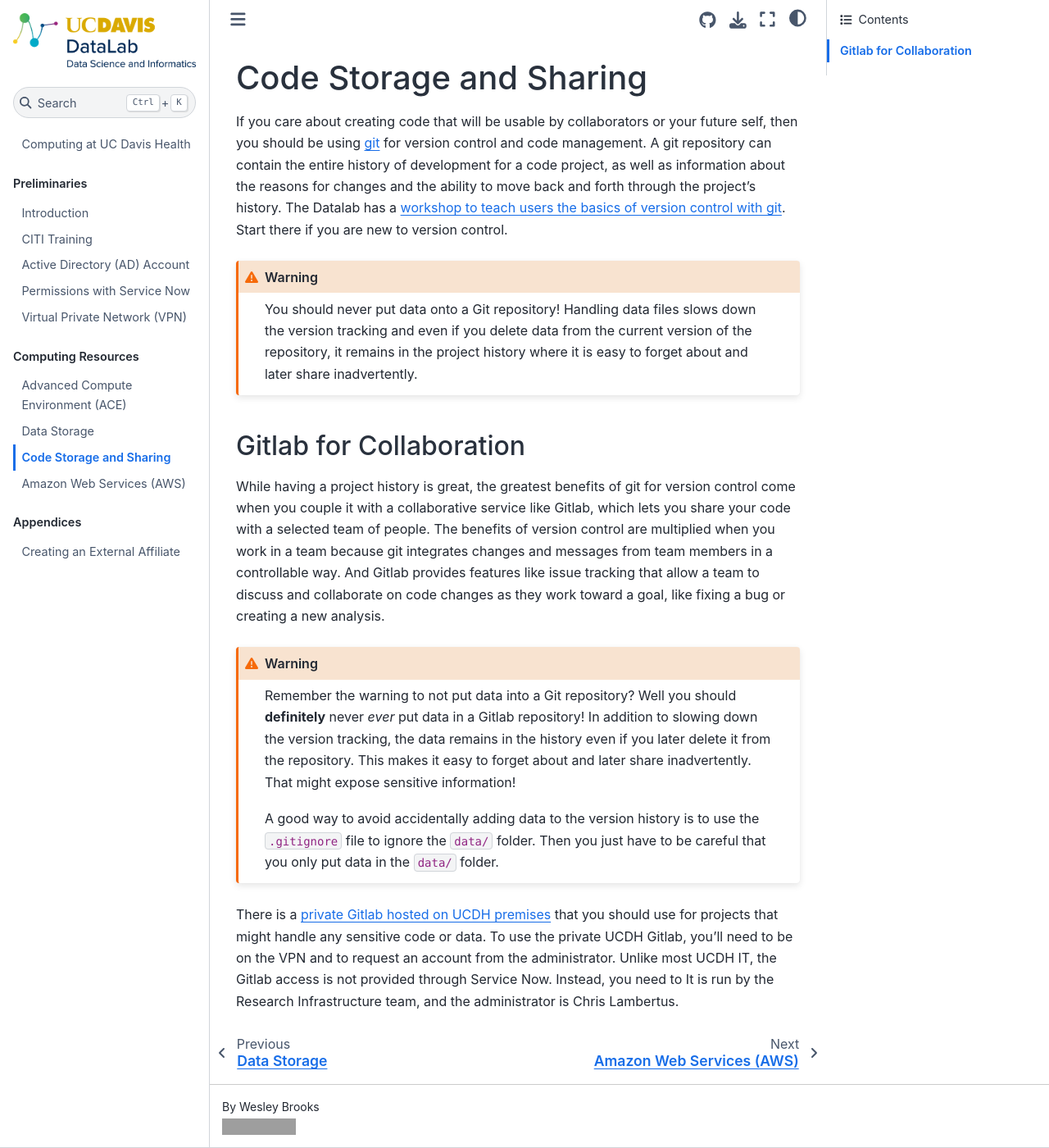
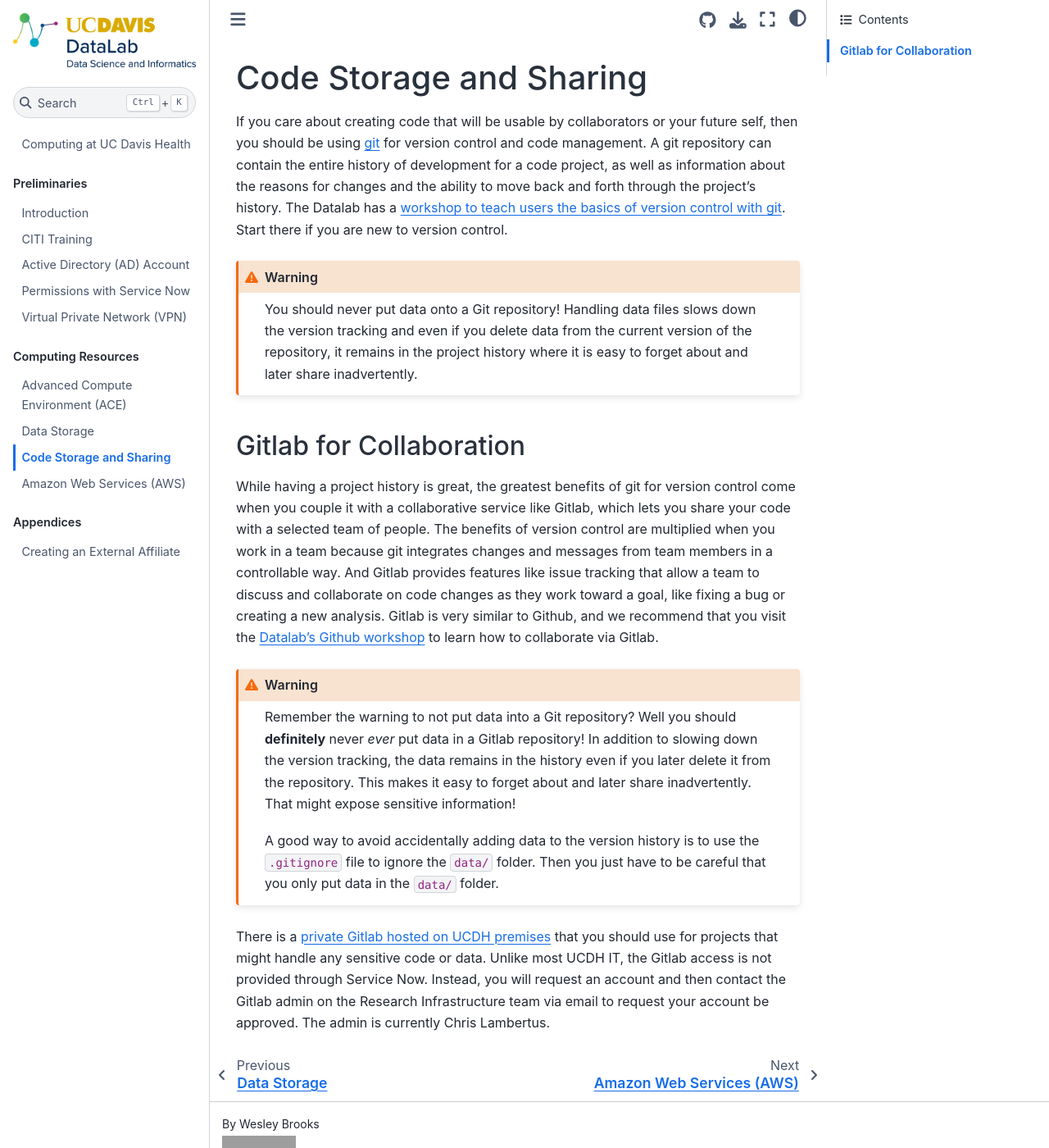
Before and after one commit to ucdavisdatalab/workshop_ucdh_onboarding, a Jupyter Book: the page built from chapters/08_code_storage.md, in a window 1280 px wide and 1400 px high. Shown: the whole window at 82% size. Built offline with Jupyter Book 1.0.4 settings and Sphinx 7.4.7 and the Sphinx Book theme 1.1.4, drawn with Linux system fonts in a browser that asks for light colours; grey boxes are pictures that could not be loaded.

Commit message:
edited Gitlab chapter

```diff
--- a/chapters/08_code_storage.md
+++ b/chapters/08_code_storage.md
@@ -6,7 +6,7 @@
 :::
 
 ## Gitlab for Collaboration
-While having a project history is great, the greatest benefits of git for version control come when you couple it with a collaborative service like Gitlab, which lets you share your code with a selected team of people. The benefits of version control are multiplied when you work in a team because git integrates changes and messages from team members in a controllable way. And Gitlab provides features like issue tracking that allow a team to discuss and collaborate on code changes as they work toward a goal, like fixing a bug or creating a new analysis.
+While having a project history is great, the greatest benefits of git for version control come when you couple it with a collaborative service like Gitlab, which lets you share your code with a selected team of people. The benefits of version control are multiplied when you work in a team because git integrates changes and messages from team members in a controllable way. And Gitlab provides features like issue tracking that allow a team to discuss and collaborate on code changes as they work toward a goal, like fixing a bug or creating a new analysis. Gitlab is very similar to Github, and we recommend that you visit the [Datalab's Github workshop](https://ucdavisdatalab.github.io/workshop_reproducible_research/chapters/version-control/03_remote-repositories.html#github) to learn how to collaborate via Gitlab.
 
 :::{warning}
 Remember the warning to not put data into a Git repository? Well you should **definitely** never *ever* put data in a Gitlab repository! In addition to slowing down the version tracking, the data remains in the history even if you later delete it from the repository. This makes it easy to forget about and later share inadvertently. That might expose sensitive information!
@@ -14,4 +14,4 @@
 A good way to avoid accidentally adding data to the version history is to use the `.gitignore` file to ignore the `data/` folder. Then you just have to be careful that you only put data in the `data/` folder.
 :::
 
-There is a [private Gitlab hosted on UCDH premises](https://gitlab.ri.ucdavis.edu) that you should use for projects that might handle any sensitive code or data. To use the private UCDH Gitlab, you'll need to be on the VPN and to request an account from the administrator. Unlike most UCDH IT, the Gitlab access is not provided through Service Now. Instead, you need to  It is run by the Research Infrastructure team, and the administrator is Chris Lambertus.
+There is a [private Gitlab hosted on UCDH premises](https://gitlab.ri.ucdavis.edu) that you should use for projects that might handle any sensitive code or data. Unlike most UCDH IT, the Gitlab access is not provided through Service Now. Instead, you will request an account and then contact the Gitlab admin on the Research Infrastructure team via email to request your account be approved. The admin is currently Chris Lambertus.
```
Also changed, not shown: chapters/appendix/appendix_protected_information.md (added, +17 -0 lines).
